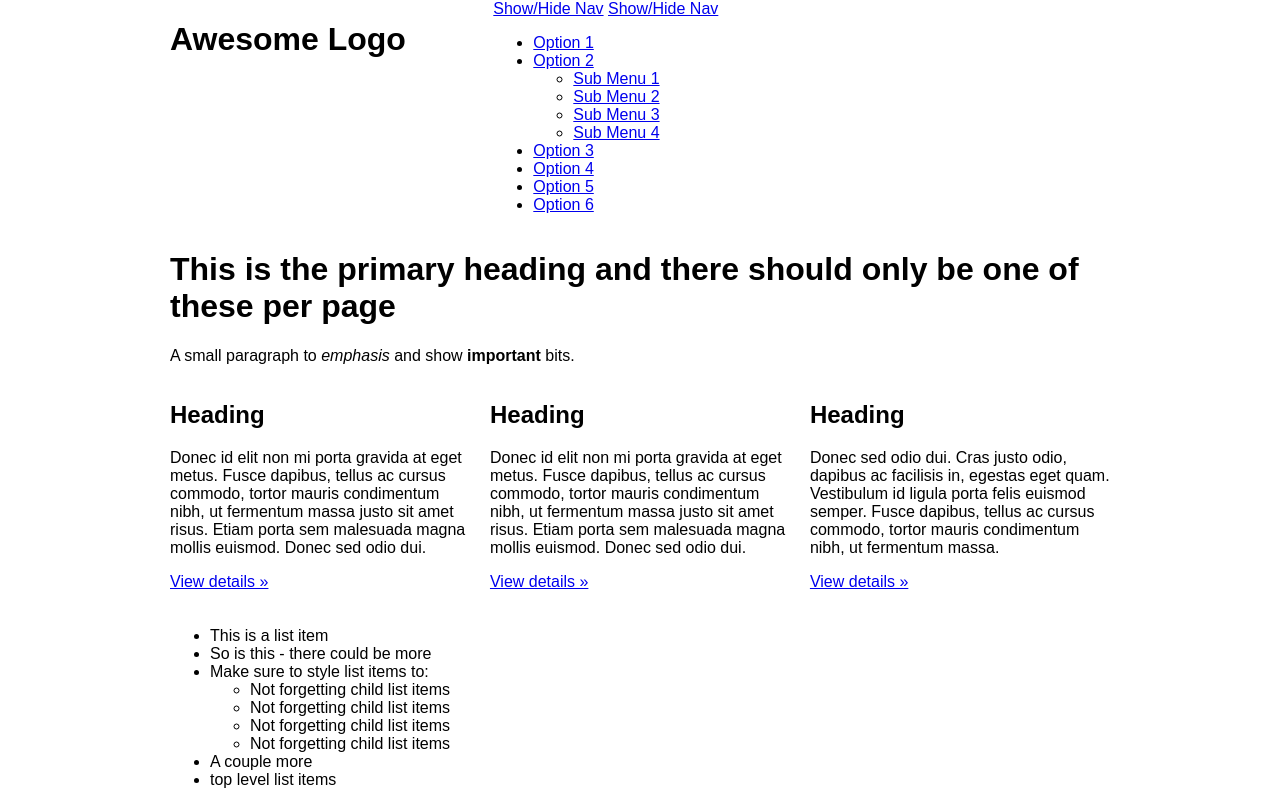
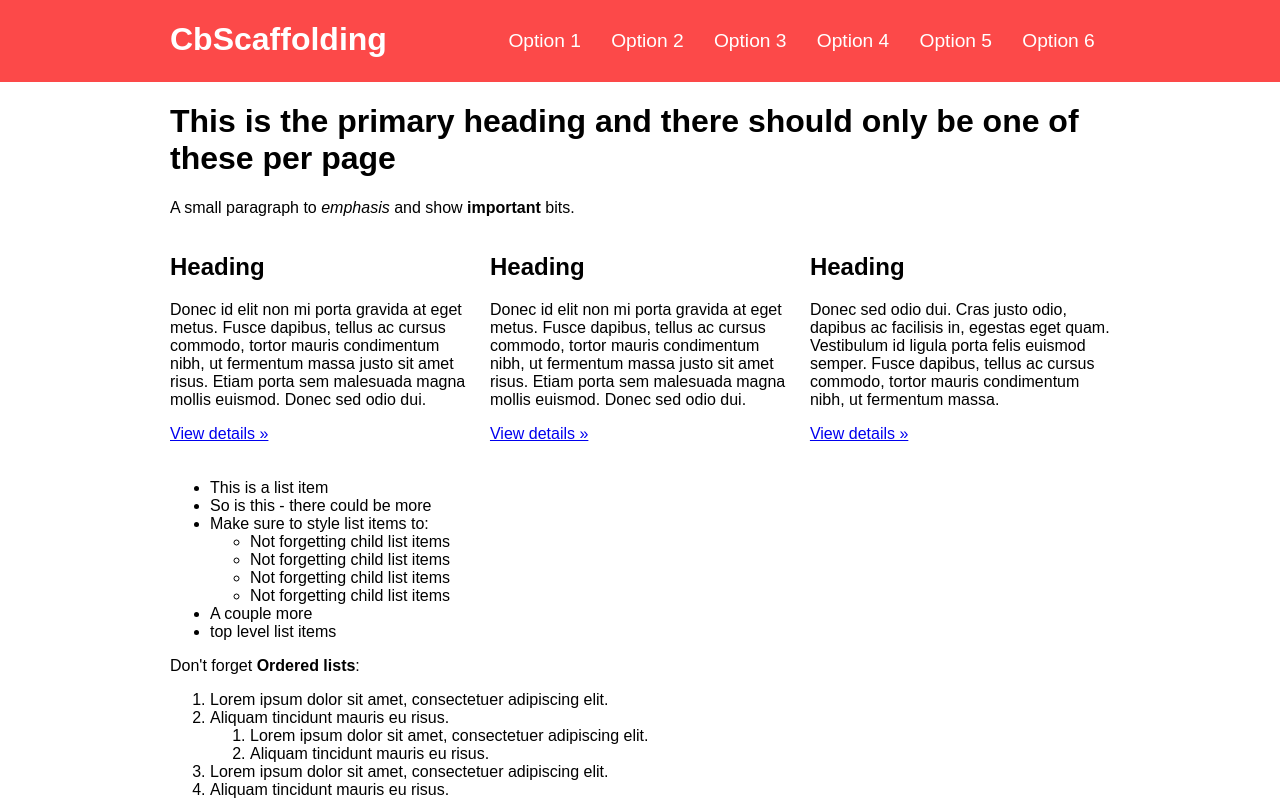
Before and after one commit to jalvarado91/CbScaffolding, a plain HTML site: page index.html in a window 1280 px wide. Shown: the top 802 px of the page. Drawn offline with Linux system fonts and the light colour scheme.

Commit message:
adding a header

```diff
--- a/index.html
+++ b/index.html
@@ -15,11 +15,11 @@
 
 				<div class="four columns alpha">
 					<div class="logo">
-						<h1>Awesome Logo</h1>
+						<h1>CbScaffolding</h1>
 					</div>
 				</div>
 
-				<div class="six columns omega">
+				<div class="eight columns omega">
 		         	<nav class="the-nav">
 		         		<a href="#">Show/Hide Nav</a>
 		         		<a href="#">Show/Hide Nav</a>
--- /dev/null
+++ b/scss/_header.scss
@@ -0,0 +1,58 @@
+$headerBg: #FC4949;
+
+.the-header {
+	background: $headerBg;
+	color: white;
+}
+.the-nav {
+	text-align: right;
+
+	> a {
+		display: none;
+	}
+	ul {
+		list-style: none;
+		padding: 0;
+		margin: 0;
+	}
+	> ul {
+		height: 3.75em;
+
+		li {
+			width: (100%/6);
+			float: left;
+			a {
+				text-align: center;
+				padding: 30px 0;
+				font-size: 1.2em;
+				height: 100%;
+			}
+		}
+	}
+	li {
+		position: relative;
+
+		a {
+			text-decoration: none;
+			color: white;
+			display: block;
+		}
+		:hover a{
+			background: darken($headerBg, 50%);
+		}
+		ul {
+			display: none;
+			position: absolute;
+			top: 100%;
+		}
+
+		&:hover {
+			ul{
+				display: block;
+			}
+			a {
+				background: darken($headerBg, 5%)
+			}
+		}
+	}
+}
--- a/scss/global.scss
+++ b/scss/global.scss
@@ -8,3 +8,5 @@
 
 @import "normalize";
 @import "grid";
+
+@import "header";
```
Also changed, not shown: css/global.css.
